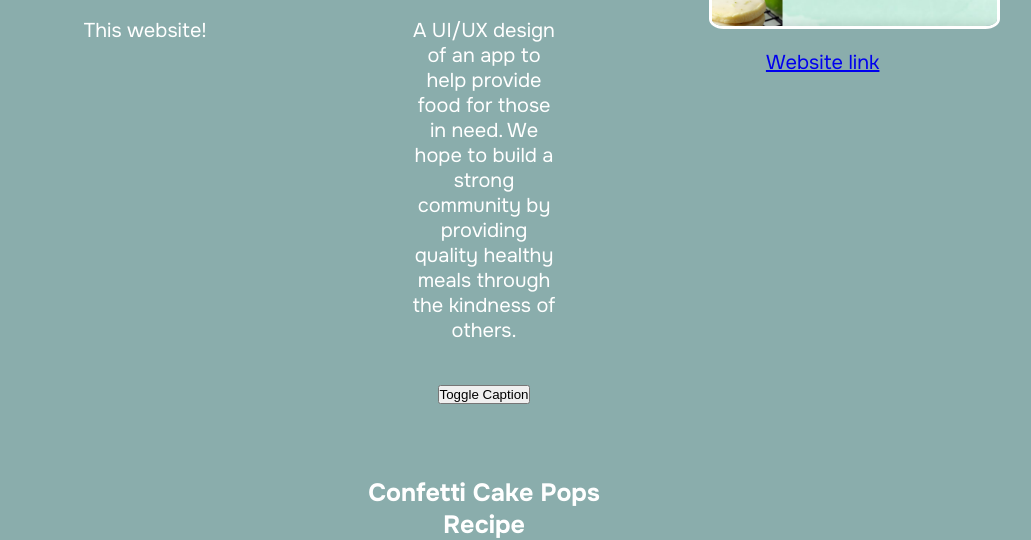
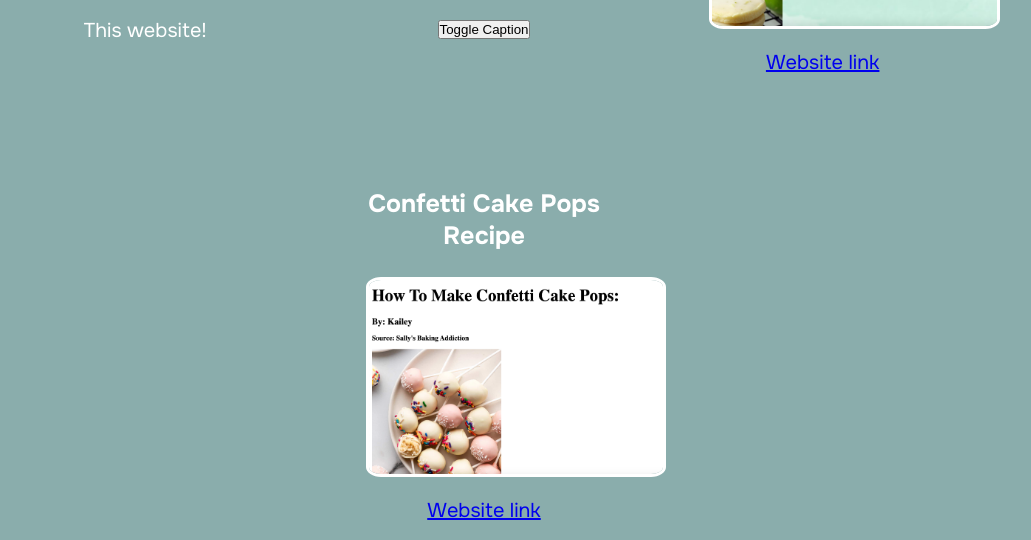
Before and after one commit to KaileyLiou/Athena-Award, a plain HTML site: page coding.html in a window 1280 px wide. Shown: the part 646-1186 px from the top of the page, without its empty margins (156-1187 px from the left). Drawn offline with Linux system fonts and the light colour scheme.

Commit message:
hid caption

```diff
--- a/coding.html
+++ b/coding.html
@@ -53,7 +53,7 @@
             <div class = "flex-item">
                 <h3>MeaningfulMeals</h3>
                 <img class = "portfolio-img" src = "assets/meaningfulmeals.png" alt = "An image of a computer with a logo of a toast and cheese holding hands."/>
-                <p id="meals-caption" class = "portfolio-description">A UI/UX design of an app to help provide food for those in need. We hope to build a strong community by providing quality healthy meals through the kindness of others.</p>
+                <p id="meals-caption" class = "portfolio-description" style="display: none;">A UI/UX design of an app to help provide food for those in need. We hope to build a strong community by providing quality healthy meals through the kindness of others.</p>
                 <button onclick="toggleCaption"()>Toggle Caption</button>
             </div>
 
```
